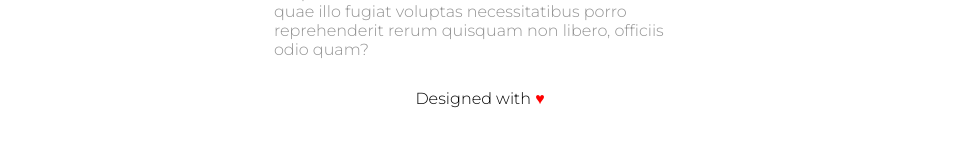
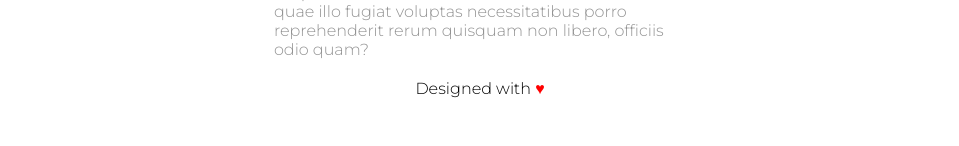
Before and after one commit to AnaisDiGenua/htmlcss-wp, a plain HTML site: page index.html in a window 1280 px wide. Shown: the part 1103-1249 px from the top of the page, without its empty margins (160-1119 px from the left). After the commit the page ends 1217 px from the top, so only its background shows below. Drawn offline with Linux system fonts and the light colour scheme.

Commit message:
altezza footer

```diff
--- a/css/style.css
+++ b/css/style.css
@@ -9,7 +9,7 @@ body {
 }
 .container {
     width: 70%;
-    margin: 5px auto 20px;
+    margin: 5px auto;
 }
 header {
     width: 100%;
@@ -122,8 +122,8 @@ header {
 /* footer */
 footer {
     width: 100%;
-    height: 60px;
-    line-height: 60px;
+    height: 40px;
+    line-height: 40px;
     margin-top: 10px;
 }
 footer div {
```
